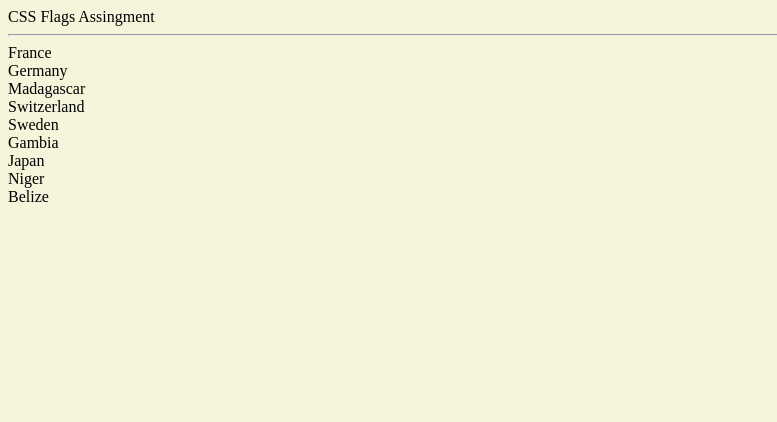
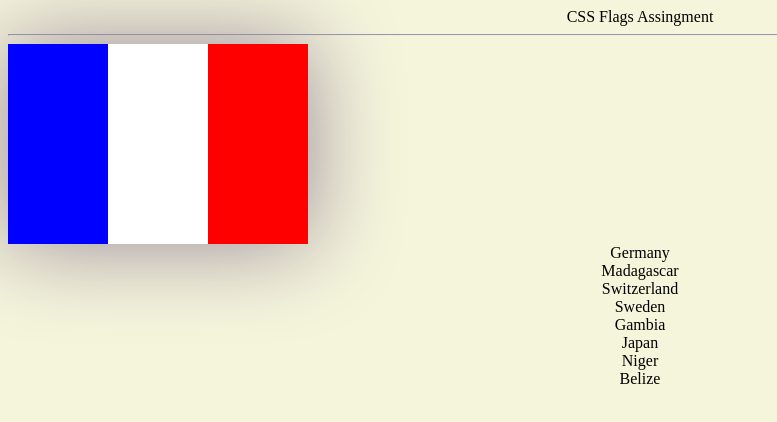
Before and after one commit to rajel89/VSchool, a plain HTML site: page css_flags/index.html in a window 1280 px wide. Shown: the whole page, without its empty margins (0-777 px from the left). Drawn offline with Linux system fonts and the light colour scheme.

Commit message:
created the french flag using dispaly: grid

```diff
--- /dev/null
+++ b/css_flags/france.css
@@ -0,0 +1,27 @@
+.france-container {
+    width: 300px;
+    height: 200px;
+    box-shadow: 0px 0px 90px 1px #989;
+    display: grid;
+    grid-template-columns: 1fr 1fr 1fr;
+    grid-template-rows:1fr;
+    position: relative;
+
+}
+.france-blue{
+    grid-column:1/2;
+    grid-row: 1;
+    background-color: blue;
+
+}
+.france-white{
+    grid-column:2/3;
+    grid-row: 1;
+    background-color: white;
+
+}
+.france-red{
+    grid-column:3/3;
+    grid-row: 1;
+    background-color: red;
+}
--- /dev/null
+++ b/css_flags/germany.css
@@ -0,0 +1,27 @@
+.france-container {
+    width: 300px;
+    height: 200px;
+    box-shadow: 0px 0px 90px 1px #989;
+    display: grid;
+    grid-template-columns: 1fr 1fr 1fr;
+    grid-template-rows:1fr;
+    position: relative;
+
+}
+.france-blue{
+    grid-column:1/2;
+    grid-row: 1;
+    background-color: blue;
+
+}
+.france-white{
+    grid-column:2/3;
+    grid-row: 1;
+    background-color: white;
+
+}
+.france-red{
+    grid-column:3/3;
+    grid-row: 1;
+    background-color: red;
+}
--- a/css_flags/index.html
+++ b/css_flags/index.html
@@ -3,6 +3,7 @@
 <head>
     <title>HTML</title>
     <link rel="stylesheet" href="styles.css" />
+    <link rel="stylesheet" href="france.css" />
 
 </head>
 
@@ -11,18 +12,25 @@
 <body>
 
     <!-- 1st layout of boxes in the assignment example -->
-    <div class="flags_container">
-        <div class="france">France</div>
-        <div class="germany">Germany</div>
-        <div class="madagascar">Madagascar</div>
-        <div class="switzerland">Switzerland</div>
-        <div class="sweden">Sweden</div>
-        <div class="gambia">Gambia</div>
-        <div class="japan">Japan</div>
-        <div class="niger">Niger</div>
-        <div class="belize">Belize</div>
+
+    <div class="france-container">
+        <!-- <div class="flag-france">France</div>    -->
+        <div class="france-blue"></div>
+        <div class="france-white"></div>
+        <div class="france-red"></div>
 
     </div>
+
+    <div class="flag-germany">Germany</div>
+    <div class="flag-madagascar">Madagascar</div>
+    <div class="flag-switzerland">Switzerland</div>
+    <div class="flag-sweden">Sweden</div>
+    <div class="flag-gambia">Gambia</div>
+    <div class="flag-japan">Japan</div>
+    <div class="flag-niger">Niger</div>
+    <div class="flag-belize">Belize</div>
+
+
 
 
 </body>
--- a/css_flags/styles.css
+++ b/css_flags/styles.css
@@ -1,9 +1,5 @@
 body{
-    background-color:beige
+    background-color:beige;
+    text-align: center;
 
 }
-.france{
-
-
-
-}
```
